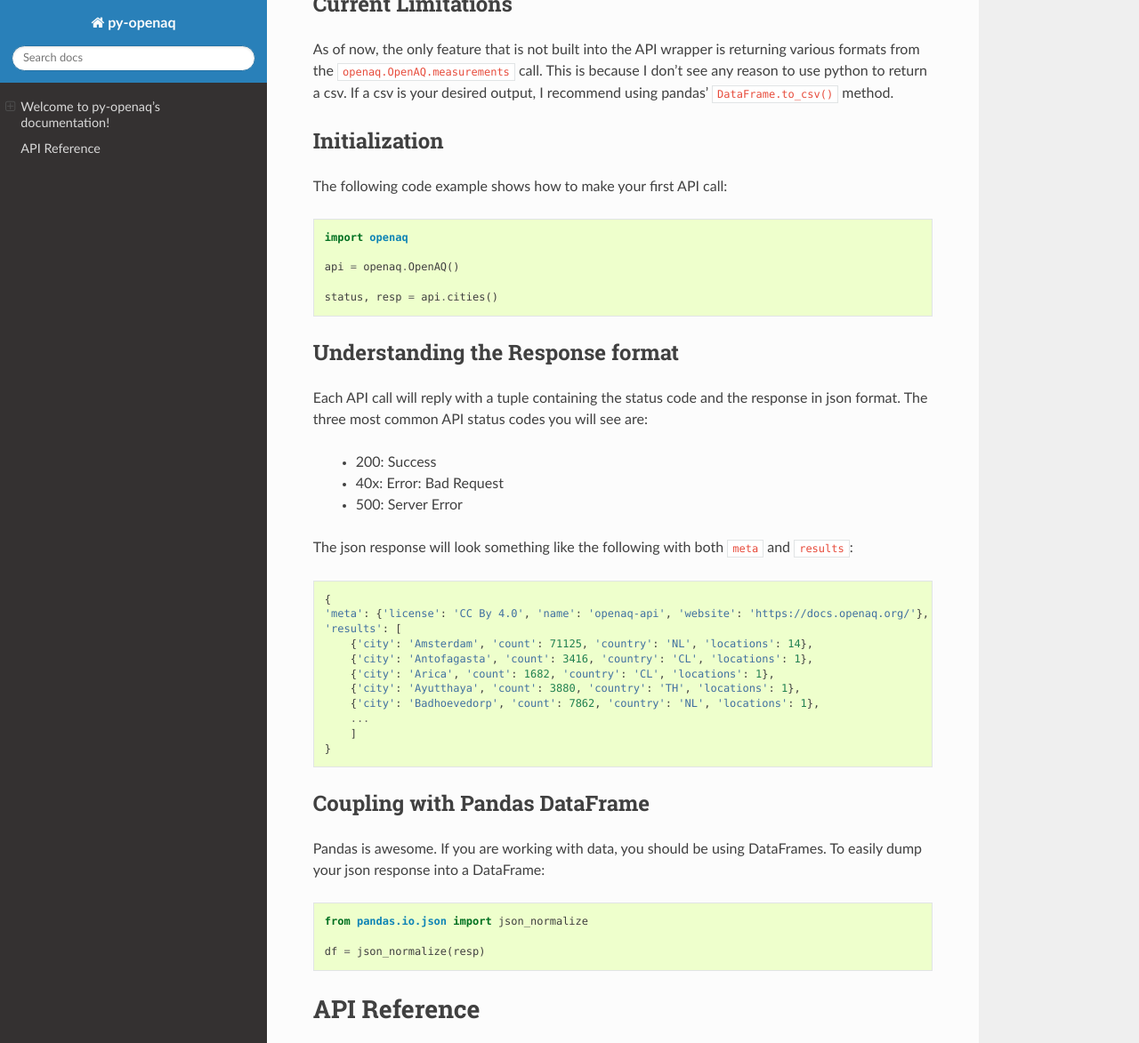
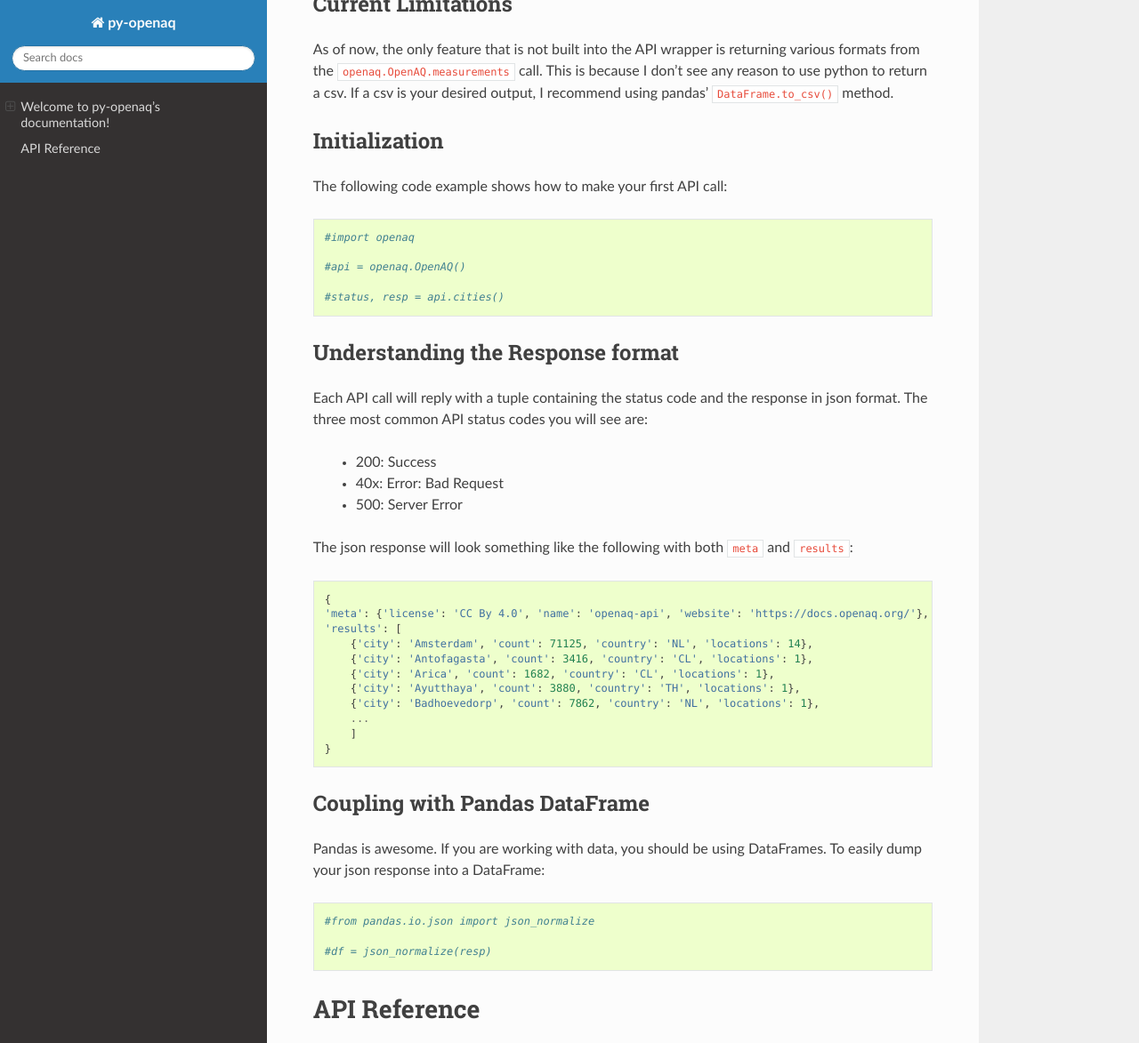
Before and after one commit to dhhagan/py-openaq, a Sphinx documentation site: the page built from docs/index.rst, in a window 1280 px wide and 1400 px high, scrolled down 521 px, cut to the strip 0-1173 px from the top of the window. Shown: the whole strip at 89% size. Built offline with Sphinx 7.4.7 and the Read the Docs theme 2.0.0, drawn with Linux system fonts in a browser that asks for light colours; some of the changed text lies outside the part shown.

Commit message:
try rtd without python

```diff
--- a/docs/index.rst
+++ b/docs/index.rst
@@ -13,7 +13,7 @@ Installation
 ------------
 You can install this package in the usual way using ``pip``::
 
-    pip install py-openaq
+    #pip install py-openaq
 
 
 Requirements
@@ -33,11 +33,11 @@ Initialization
 
 The following code example shows how to make your first API call::
 
-    import openaq
+    #import openaq
 
-    api = openaq.OpenAQ()
+    #api = openaq.OpenAQ()
 
-    status, resp = api.cities()
+    #status, resp = api.cities()
 
 Understanding the Response format
 ---------------------------------
@@ -69,9 +69,9 @@ Coupling with Pandas DataFrame
 Pandas is awesome. If you are working with data, you should be using DataFrames. To
 easily dump your json response into a DataFrame::
 
-    from pandas.io.json import json_normalize
+    #from pandas.io.json import json_normalize
 
-    df = json_normalize(resp)
+    #df = json_normalize(resp)
 
 
 API Reference
```
